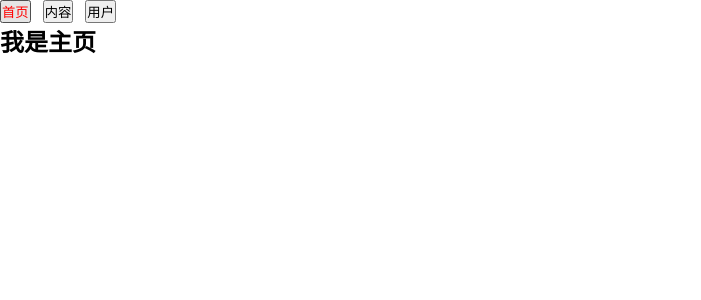
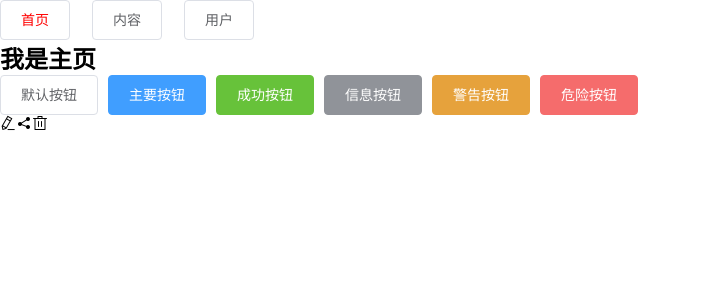
Before and after one commit to kinghuuu/vue_platform, a Vue app: page /home in a window 1280 px wide. Shown: the top 300 px of the page, without its empty margins (0-701 px from the left). Built offline with nearby package versions, Linux system fonts and the light colour scheme.

Commit message:
新增vuex

```diff
--- a/package.json
+++ b/package.json
@@ -9,6 +9,7 @@
   },
   "dependencies": {
     "core-js": "^3.6.5",
+    "element-ui": "^2.13.2",
     "vue": "^2.6.11",
     "vue-router": "^3.3.4",
     "vuex": "^3.5.1"
@@ -18,6 +19,7 @@
     "@vue/cli-plugin-eslint": "^4.4.0",
     "@vue/cli-service": "^4.4.0",
     "babel-eslint": "^10.1.0",
+    "babel-plugin-component": "^1.1.1",
     "eslint": "^6.7.2",
     "eslint-plugin-vue": "^6.2.2",
     "vue-template-compiler": "^2.6.11"
--- a/src/App.vue
+++ b/src/App.vue
@@ -1,8 +1,8 @@
 <template>
   <div id="app">
-    <router-link to="/home" tag="button">首页</router-link>&nbsp;&nbsp;
-    <router-link to="/about" tag="button">内容</router-link>&nbsp;&nbsp;
-    <router-link v-bind:to="'/user/'+userId" tag="button">用户</router-link>
+    <router-link to="/home" tag="el-button">首页</router-link>&nbsp;&nbsp;
+    <router-link to="/about" tag="el-button">内容</router-link>&nbsp;&nbsp;
+    <router-link v-bind:to="'/user/'+userId" tag="el-button">用户</router-link>
     <router-view></router-view>
   </div>
 </template>
--- a/src/components/Home.vue
+++ b/src/components/Home.vue
@@ -1,6 +1,19 @@
 <template>
   <div>
     <h2>我是主页</h2>
+    <el-row>
+      <el-button>默认按钮</el-button>
+      <el-button type="primary">主要按钮</el-button>
+      <el-button type="success">成功按钮</el-button>
+      <el-button type="info">信息按钮</el-button>
+      <el-button type="warning">警告按钮</el-button>
+      <el-button type="danger">危险按钮</el-button>
+    </el-row>
+    <el-row>
+      <i class="el-icon-edit"></i>
+      <i class="el-icon-share"></i>
+      <i class="el-icon-delete"></i>
+    </el-row>
   </div>
 </template>
 
--- a/src/components/User.vue
+++ b/src/components/User.vue
@@ -2,18 +2,38 @@
   <div>
     <h2>我是用户界面</h2>
     <h3>{{userId}}</h3>
+    <button @click="addCount">新增</button>
+    <!-- <h3>{{count}}</h3> -->
+    <h3>{{number}}</h3>
   </div>
 </template>
 
 <script>
 export default {
   name: "User",
+  data() {
+    return {
+      number: 0
+    };
+  },
+  methods: {
+    addCount: function() {
+      // console.log("User中 this.$store:", this.$store);
+      this.$store.commit("increment");
+      this.number = this.$store.state.count;
+    }
+  },
   computed: {
     userId() {
-    //   console.log("当前活跃的路由 this.$route:", this.$route);
-    //   console.log("this.$router:", this.$router);
+      //   console.log("当前活跃的路由 this.$route:", this.$route);
+      //   console.log("this.$router:", this.$router);
       return this.$route.params.userId;
     }
+    // count() {
+    //   console.log("this.$store:", this.$store);
+    //   this.$store.commit("increment");
+    //   return this.$store.state.count;
+    // }
   }
 };
 </script>
--- a/src/main.js
+++ b/src/main.js
@@ -1,10 +1,15 @@
 import Vue from 'vue'
+import ElementUI from 'element-ui';
+import 'element-ui/lib/theme-chalk/index.css';
 import App from './App.vue'
 import router from './routers'
+import store from './store'
 
 Vue.config.productionTip = false
+Vue.use(ElementUI);
 
 new Vue({
-  router: router,
+  router,
+  store,
   render: h => h(App)
 }).$mount('#root')
--- /dev/null
+++ b/src/store/index.js
@@ -0,0 +1,18 @@
+import Vue from 'vue'
+import Vuex from 'vuex'
+
+Vue.use(Vuex)
+
+
+const store = new Vuex.Store({
+    state: {
+        count: 0
+    },
+    mutations: {
+        increment(state) {
+            state.count++
+        }
+    }
+})
+
+export default store
```
Also changed, not shown: .babelrc (added), 1 other file (tests, documents, lock files or other folders).
